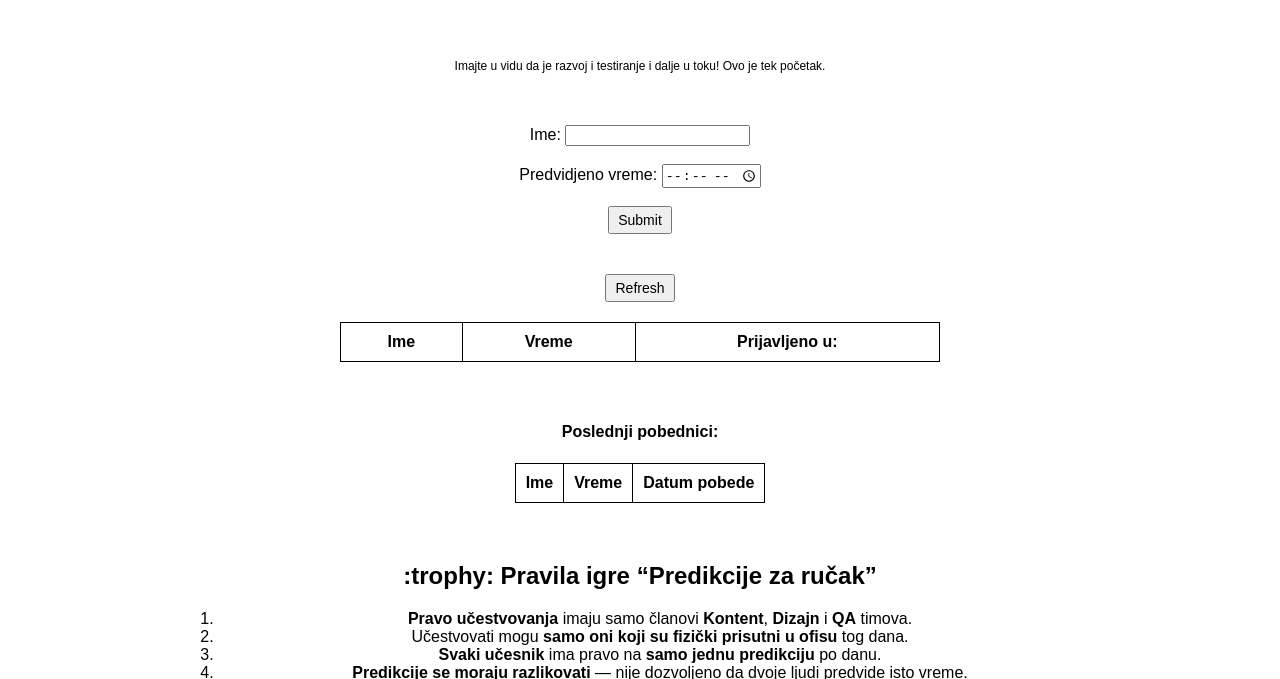
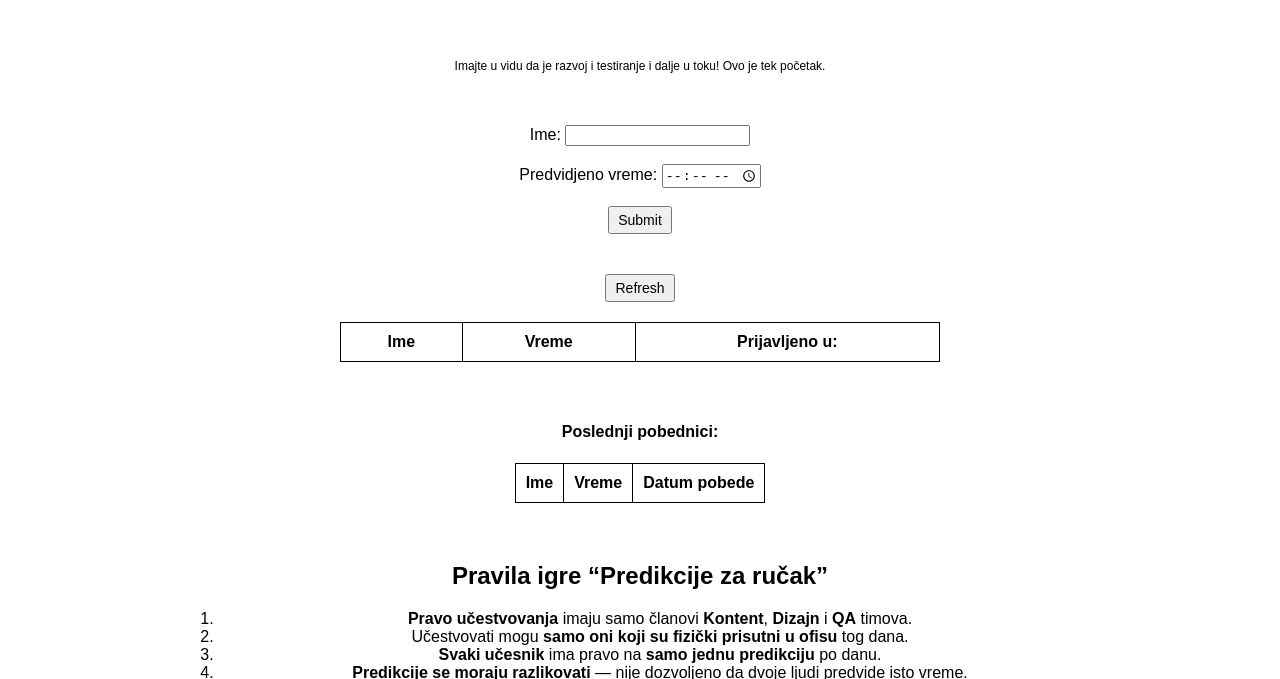
Before and after one commit to ljubica-velaga/predikcije_app, a plain HTML site: page index.html in a window 1280 px wide. Shown: the part 61-740 px from the top of the page. Drawn offline with nearby package versions, Linux system fonts and the light colour scheme.

Commit message:
Updated rules again in index.html

```diff
--- a/index.html
+++ b/index.html
@@ -60,7 +60,7 @@
     </div>
 
     <div class="rules-card">
-      <h2>:trophy: Pravila igre “Predikcije za ručak”</h2>
+      <h2>Pravila igre “Predikcije za ručak”</h2>
       <ol>
         <li><strong>Pravo učestvovanja</strong> imaju samo članovi <strong>Kontent</strong>, <strong>Dizajn</strong> i <strong>QA</strong> timova.</li>
         <li>Učestvovati mogu <strong>samo oni koji su fizički prisutni u ofisu</strong> tog dana.</li>
```
